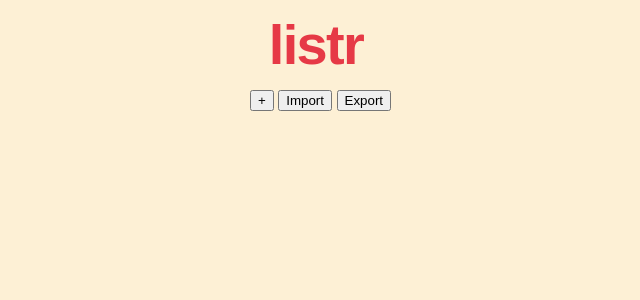
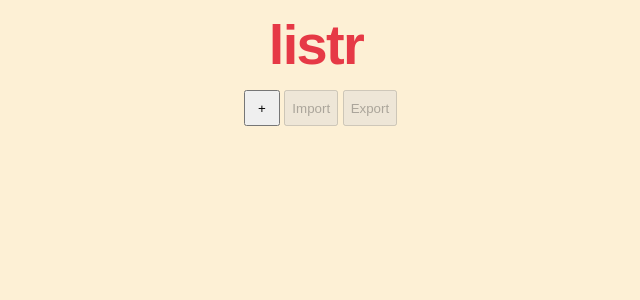
Before and after one commit to monskvll/listr, a React (Vite) app: page / in a window 1280 px wide. Shown: the top 300 px of the page, without its empty margins (324-964 px from the left). Built offline with nearby package versions, Linux system fonts and the light colour scheme; what @radix-ui/themes would draw is missing.

Commit message:
feature: Adjust drag and styles

```diff
--- a/src/components/Header/Header.css
+++ b/src/components/Header/Header.css
@@ -15,3 +15,8 @@
 	display: flex;
 	gap: 0.5rem;
 }
+
+.addButton {
+	width: 2rem;
+	height: 2rem;
+}
--- a/src/components/Header/Header.tsx
+++ b/src/components/Header/Header.tsx
@@ -6,6 +6,7 @@ const Header = ({ setEditingTask, setIsModalOpen }) => {
 			<h1 className="headText">listr</h1>
 			<div className="buttonsWrapper">
 				<button
+					className="addButton"
 					onClick={() => {
 						setEditingTask(null);
 						setIsModalOpen(true);
@@ -13,8 +14,8 @@ const Header = ({ setEditingTask, setIsModalOpen }) => {
 				>
 					+
 				</button>
-				<button>Import</button>
-				<button>Export</button>
+				<button disabled>Import</button>
+				<button disabled>Export</button>
 			</div>
 		</div>
 	);
--- a/src/components/Task/Task.css
+++ b/src/components/Task/Task.css
@@ -6,6 +6,7 @@
 	margin: 0.5rem;
 	padding: 0.5rem;
 	transition: border-color 1s;
+	justify-content: space-between;
 }
 
 .task:hover {
--- a/src/components/Task/Task.tsx
+++ b/src/components/Task/Task.tsx
@@ -1,6 +1,7 @@
+import "./Task.css";
 import { useSortable } from "@dnd-kit/react/sortable";
 
-import "./Task.css";
+import { useRef, useState } from "react";
 
 export default function Task({
 	id,
@@ -11,11 +12,20 @@ export default function Task({
 	handleEdit,
 	handleDelete,
 }) {
-	const { ref } = useSortable({ id, index });
+	const [element, setElement] = useState<Element | null>(null);
+	const handleRef = useRef<HTMLButtonElement | null>(null);
+
+	useSortable({
+		id,
+		index,
+		element,
+		handle: handleRef,
+	});
+
 	return (
 		<li
-			ref={ref}
 			key={id}
+			ref={setElement}
 			className={`task task-level-${level} ${color}`}
 		>
 			<p className="textContent">{text}</p>
@@ -32,6 +42,12 @@ export default function Task({
 				>
 					🗑
 				</button>
+				<button
+					className="taskButton"
+					ref={handleRef}
+				>
+					⇵
+				</button>
 			</div>
 		</li>
 	);
--- a/src/index.css
+++ b/src/index.css
@@ -87,6 +87,7 @@ p {
 
 ul {
 	padding: 0;
+	margin: 0.5rem;
 }
 
 code,
```
